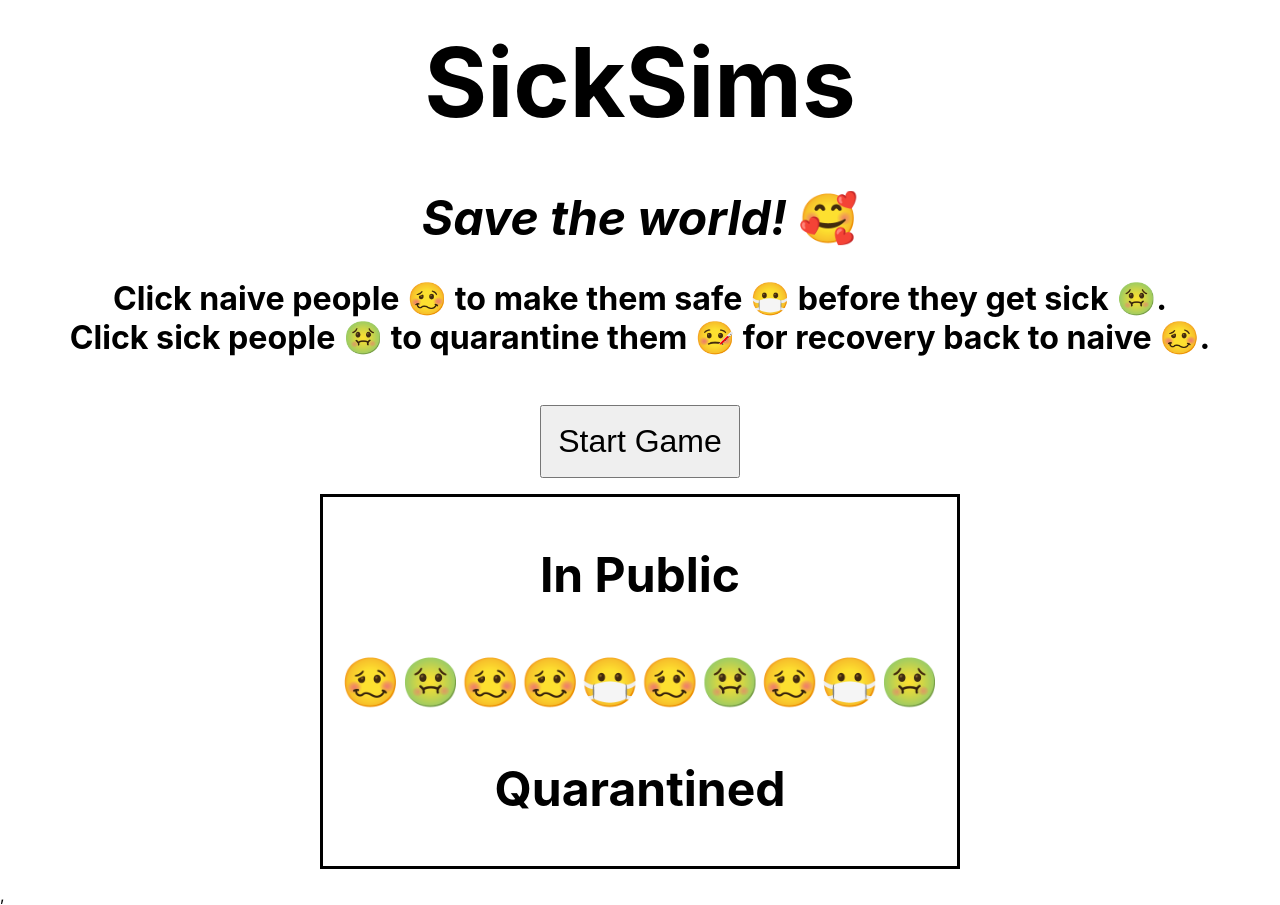
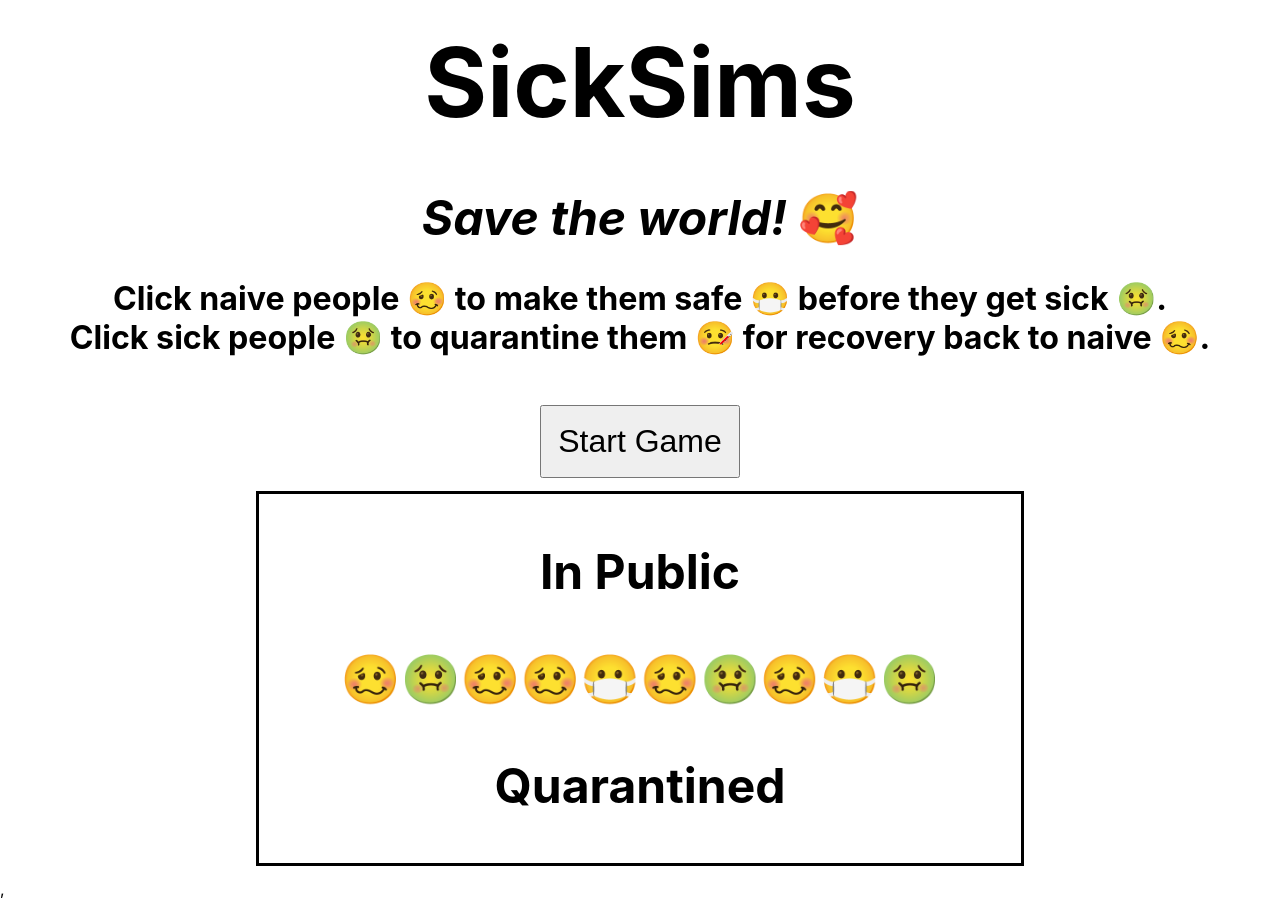
Before and after one commit to ryanmeinzer/sicksims, a React (Create React App) app: page / in a window 1280 px wide. Built offline with nearby package versions, Linux system fonts and the light colour scheme.

Commit message:
updated margins to percentages instead of rem

```diff
--- a/src/App.css
+++ b/src/App.css
@@ -6,7 +6,8 @@
 .GameContainer {
 
   border: solid black;
-  margin: 1rem 20rem;
+  /* margin: 1rem 20rem; */
+  margin: 1% 20%;
 
 }
 
```
